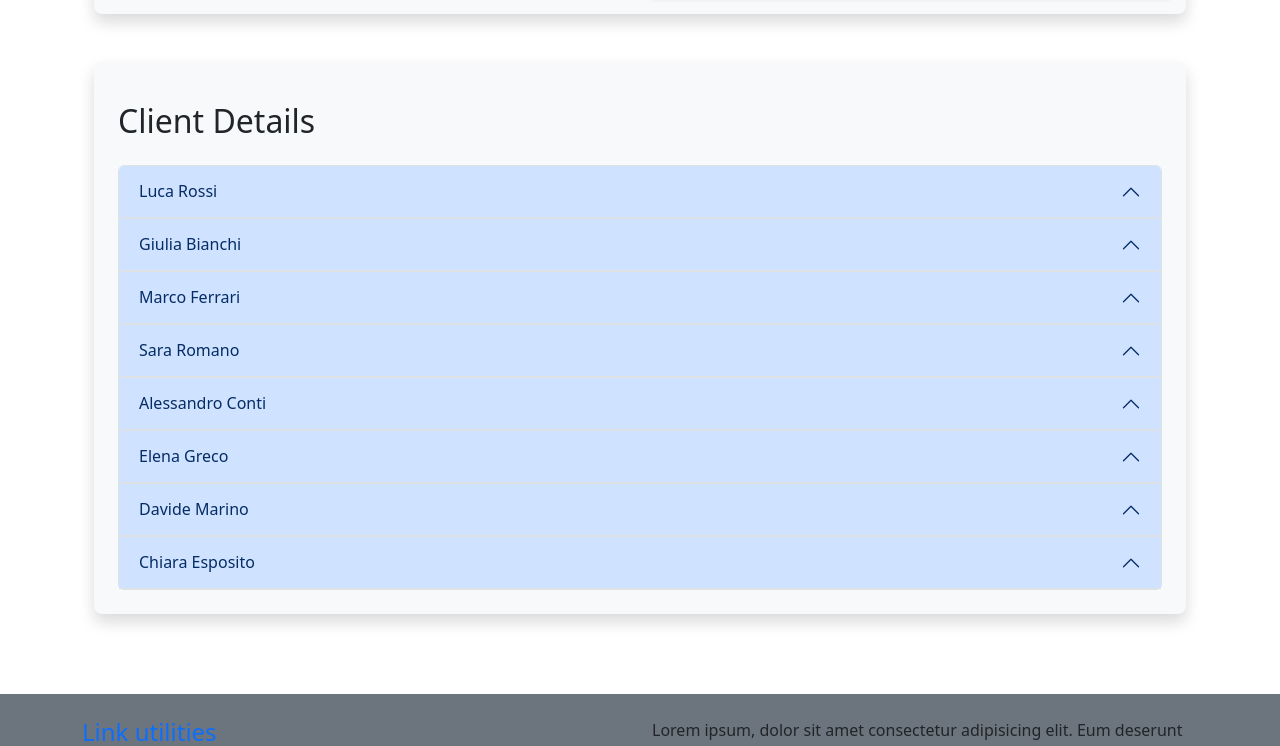
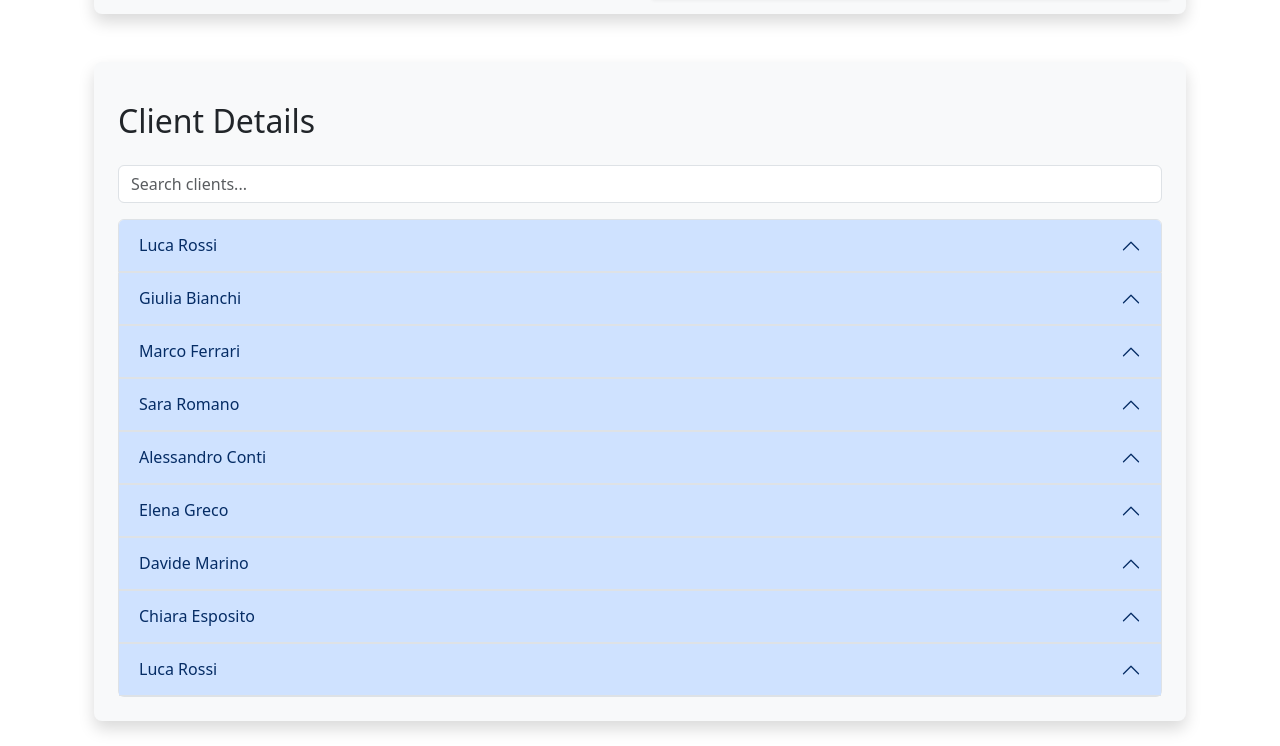
Before and after one commit to JanLascala/we-road, a React (Vite) app in the folder vite-project/: page /Traveldetailcard/1 in a window 1280 px wide. Shown: the part 767-1513 px from the top of the page. Built offline with nearby package versions, Linux system fonts and the light colour scheme; a web font is replaced by a local one.

Commit message:
Add search functionality for clients in TravelDetailCard; update Clients data with a new entry.

```diff
--- a/vite-project/src/Data/Clients.js
+++ b/vite-project/src/Data/Clients.js
@@ -62,6 +62,14 @@ const Clients = [
         codiceFiscale: "SPSCHR80M05F839L",
         phone: "+39 360 555 6677",
         email: "chiara.esposito@example.com"
+    },
+    {
+        id: 9,
+        firstName: "Luca",
+        lastName: "Rossi",
+        codiceFiscale: "RSSLCU85M01H502Z",
+        phone: "+39 328 123 4567 test-omonimo",
+        email: "luca.rossi@example.com (test omonimimo)"
     }
 ];
 
--- a/vite-project/src/Pages/TravelPage.jsx
+++ b/vite-project/src/Pages/TravelPage.jsx
@@ -2,12 +2,17 @@ import { useParams } from "react-router-dom";
 import Destinations from "../Data/Destinations.js";
 import Clients from "../Data/Clients.js";
 import Clientaccordion from "../Componets/Client_accordion.jsx";
+import { useState } from "react";
 
 export default function Traveldetailcard() {
     const { id } = useParams();
     const destination = Destinations.find(dest => dest.id === parseInt(id));
+    const [searchWord, setSearchword] = useState('');
 
-
+    const filteredClients = Clients.filter(client =>
+        (client.firstName && client.firstName.toLowerCase().includes(searchWord.toLowerCase())) ||
+        (client.lastName && client.lastName.toLowerCase().includes(searchWord.toLowerCase()))
+    );
 
 
     return (
@@ -34,7 +39,17 @@ export default function Traveldetailcard() {
                 <div className="accordion">
                     {/* Accordion for client details */}
                     <h2 className="mb-4 mt-3">Client Details</h2>
-                    {Clients.map(client => (
+
+                    <input
+                        type="text"
+                        className="form-control mb-3"
+                        placeholder="Search clients..."
+                        value={searchWord}
+                        onChange={(e) => setSearchword(e.target.value)}
+                    />
+
+
+                    {filteredClients.map(client => (
                         <Clientaccordion key={client.id} client={client} />))}
 
 
```
